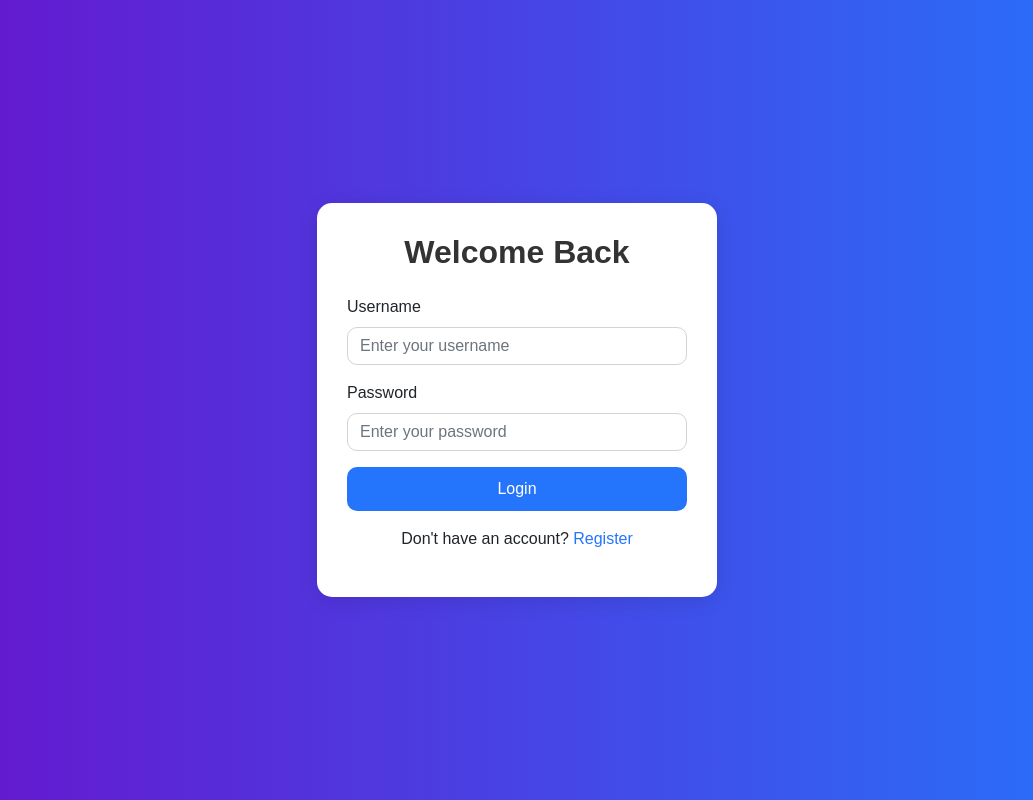
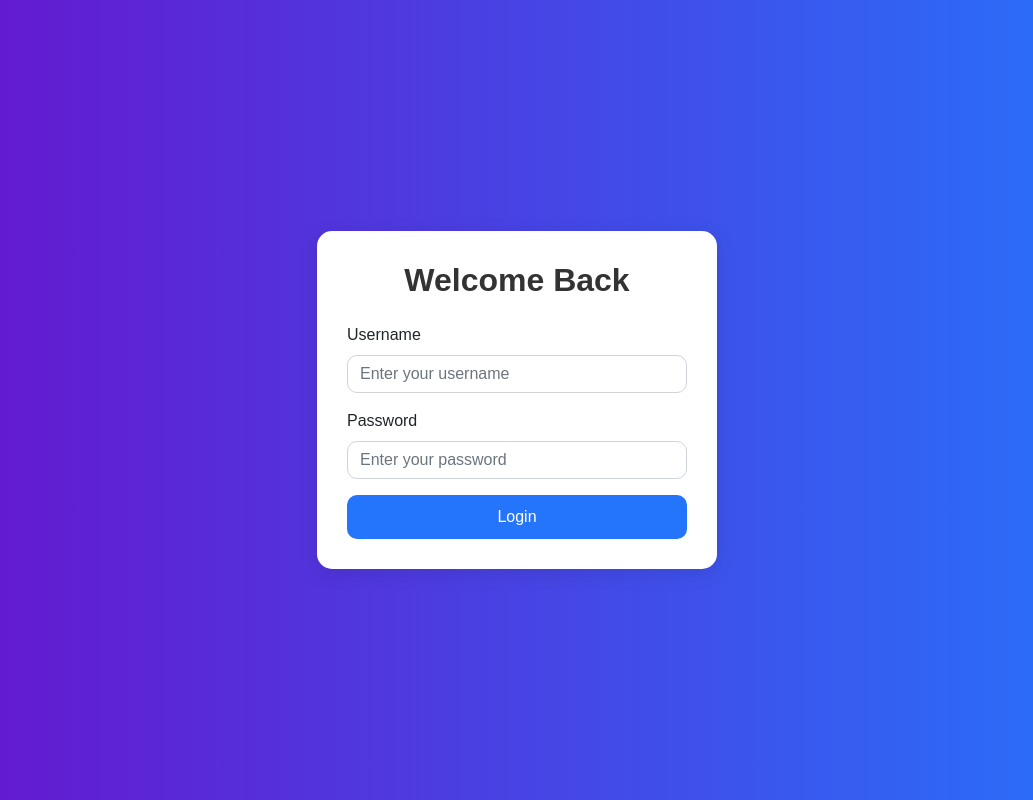
Before and after one commit to JaJett/pblflower, a PHP site: page /view/login.php in a window 1280 px wide. Shown: the whole page, without its empty margins (123-1156 px from the left). Run offline with PHP 8.4, Linux system fonts and the light colour scheme.

Commit message:
update login tanpa register

```diff
--- a/view/login.php
+++ b/view/login.php
@@ -80,9 +80,6 @@
                 <button type="submit" class="btn btn-primary">Login</button>
             </div>
         </form>
-        <div class="text-center mt-3">
-            <p>Don't have an account? <a href="register.php">Register</a></p>
-        </div>
     </div>
 
     <!-- Bootstrap Bundle with Popper -->
```
